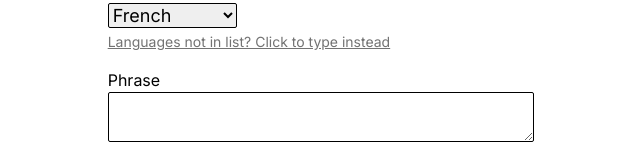
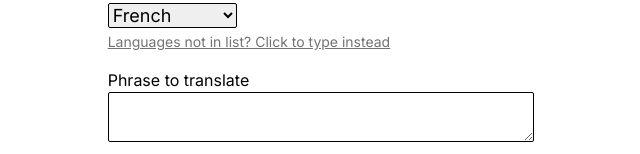
Before and after one commit to ollie-cook/gpt-translate, a Next.js app: page / in a window 1280 px wide. Shown: the part 166-320 px from the top of the page, without its empty margins (319-959 px from the left). Built offline with nearby package versions, Linux system fonts and the light colour scheme.

Commit message:
changed label

```diff
--- a/app/components/Form/Form.tsx
+++ b/app/components/Form/Form.tsx
@@ -90,7 +90,7 @@ export default function Form() {
           <button className="text-sm mt-1 text-neutral-500 underline" onClick={() => setTypeLanguage(false)}>Click to select languages from list</button>
         }
 
-        <label htmlFor="phrase" className="mt-4">Phrase</label>
+        <label htmlFor="phrase" className="mt-4">Phrase to translate</label>
         <textarea id="phrase" name="phrase" className="border border-black w-full pl-1 rounded-sm" />
         <label htmlFor="context" className="mt-2">Context</label>
         <textarea id="context" name="context" className="border border-black w-full pl-1 rounded-sm" />
```
